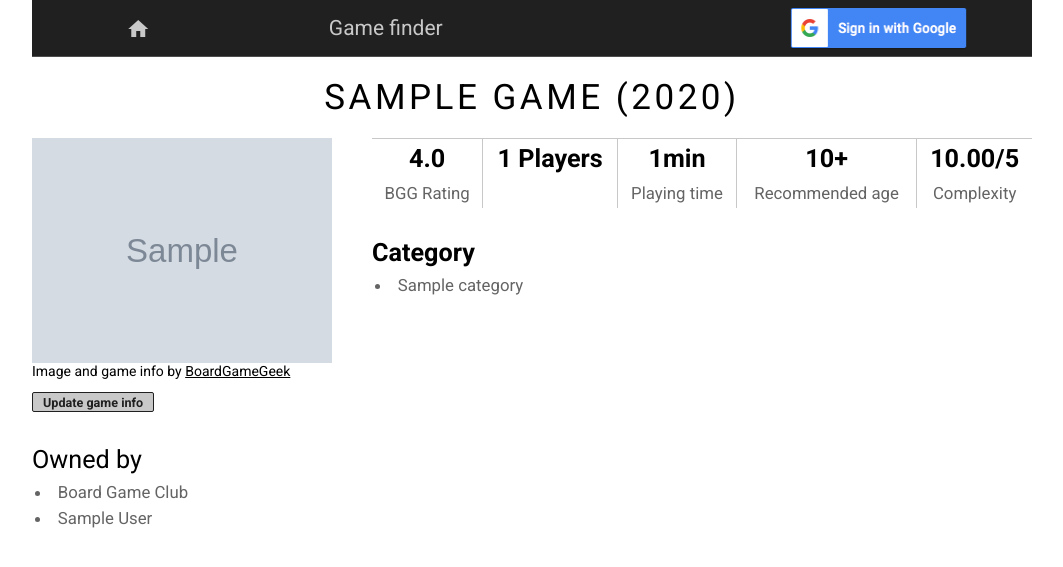
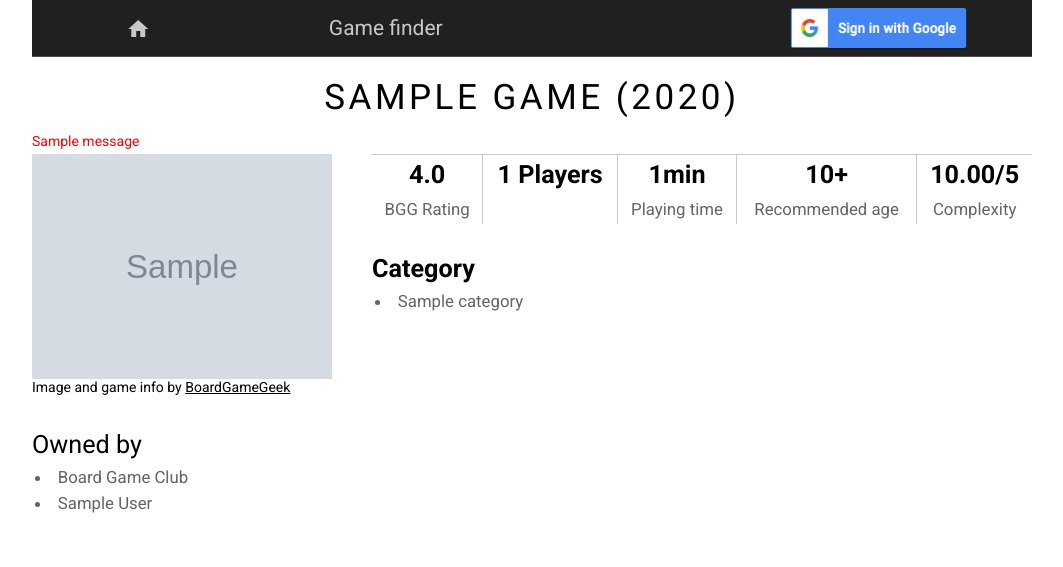
Before and after one commit to michalpytlos/FSND_p4, a Flask app: page /games/1 in a window 1280 px wide. Shown: the top 567 px of the page, without its empty margins (108-1171 px from the left). Run offline with Flask 2, Linux system fonts and the light colour scheme; tables that the repository leaves empty hold one stand-in row (values such as "Sample post"); grey boxes marked "Sample" are stand-in pictures; one stand-in notice (Sample message) is shown; parts of the project's set-up code (start-up, migrations or seed data) failed here and were passed over; some libraries are stand-ins or nearby versions.

Commit message:
Add feedback to a user after successful state-changing requests (message flashing)

```diff
--- a/vagrant/4-project/main.py
+++ b/vagrant/4-project/main.py
@@ -1,6 +1,6 @@
 #!/usr/bin/env python2.7
 from flask import (Flask, render_template, url_for, request, redirect, session,
-                   abort, make_response, jsonify)
+                   abort, make_response, jsonify, flash)
 import sqlalchemy
 import sqlalchemy.orm.exc
 import requests
@@ -518,6 +518,7 @@ def club_():
     club = Club.query.filter_by(id=1).scalar()
     attributes = request.get_json()['data']['attributes']
     patch_resource(attributes, club)
+    flash('Club info updated!')
     return '', 204
 
 
@@ -538,6 +539,7 @@ def club_game_add():
         club.games.append(game)
         db_session.add(club)
         db_session.commit()
+        flash('Game added to the collection!')
         return redirect(url_for('home'))
 
 
@@ -552,6 +554,7 @@ def club_game_(game_id):
     club.games.remove(game)
     db_session.commit()
     clear_games(game)
+    flash('Game removed from the collection!')
     return '', 204
 
 
@@ -574,6 +577,7 @@ def post_add():
         post = Post(**post_data)
         db_session.add(post)
         db_session.commit()
+        flash('Post created!')
         return redirect(url_for('home'))
 
 
@@ -589,11 +593,13 @@ def post_(post_id):
         attributes = request.get_json()['data']['attributes']
         attributes.append({'name': 'edited', 'value': int(time.time())})
         patch_resource(attributes, post)
+        flash('Post edited!')
         return '', 204
     else:
         # Delete Post
         db_session.delete(post)
         db_session.commit()
+        flash('Post deleted!')
         return '', 204
 
 
@@ -641,6 +647,7 @@ def g_connect():
 def g_disconnect():
     """Sign out user."""
     sign_out()
+    flash('Signed out!')
     return '', 204
 
 
@@ -672,6 +679,7 @@ def profile_(user_id):
         # Update Profile
         attributes = request.get_json()['data']['attributes']
         patch_resource(attributes, user)
+        flash('Profile updated!')
         return '', 204
     else:
         # Delete Profile
@@ -679,7 +687,8 @@ def profile_(user_id):
         db_session.delete(user)
         db_session.commit()
         clear_games(*games)
-        sign_out()  # remove the user from session
+        sign_out()
+        flash('Profile deleted!')
         return '', 204
 
 
@@ -700,6 +709,7 @@ def profile_game_add(user_id):
         user.games.append(game)
         db_session.add(user)
         db_session.commit()
+        flash('Game added to the collection!')
         return redirect(url_for('profile_', user_id=user_id))
 
 
@@ -714,6 +724,7 @@ def profile_game_(user_id, game_id):
     user.games.remove(game)
     db_session.commit()
     clear_games(game)
+    flash('Game removed from the collection!')
     return '', 204
 
 
@@ -737,6 +748,7 @@ def game_(game_id):
             setattr(bgame, key, value)
         bgame.categories = bgg_categories
         db_session.commit()
+        flash('Game info updated!')
         return redirect(url_for('game_', game_id=game_id))
 
 
--- a/vagrant/4-project/static/signIn.js
+++ b/vagrant/4-project/static/signIn.js
@@ -24,7 +24,7 @@ function signInCallback(authResult) {
 	  url: 'http://localhost:5000/gconnect',
 	  contentType: 'application/json',
 	  success: function(info) {
-		$('#login-msg').html('Login successful! <br> Hello ' + info.username + '<br> Redirecting...');
+		$('#flash-msg').html('Login successful! <br> Hello ' + info.username + '<br> Redirecting...');
 		if (info.new_user) {
 		  setTimeout(function(){window.location.href='/users/{}/new'.replace('{}', info.user_id);}, 2000);
 		} else {
--- a/vagrant/4-project/static/style.css
+++ b/vagrant/4-project/static/style.css
@@ -19,7 +19,7 @@ img {
 }
 
 section {
-  margin-bottom: 30px;
+  margin: 5px 0 25px 0;
 }
 
 label {
@@ -50,7 +50,7 @@ td.no-border, th.no-border {
 
 /* Sections */
 h2.section-header {
-  margin:0 0 5px 0;
+  margin: 0 0 5px 0;
   font: 400 1.8em  "Roboto", sans-serif;
 }
 
@@ -153,13 +153,24 @@ a.nav-active {
 }
 
 
+/* Flashes */
+.flash-msg {
+  color: red;
+}
+
+.flash-msg h4 {
+  margin: 0;
+  font-weight: normal;
+}
+
+
 /* Header */
 .header {
   width: 100%;
   display: flex;
   justify-content: center;
   margin-top: 57px;
-  padding: 10px 0;
+  padding: 10px 0 5px 0;
 }
 
 .header h1 {
--- a/vagrant/4-project/templates/base.html
+++ b/vagrant/4-project/templates/base.html
@@ -30,7 +30,15 @@
     </ul>
   </nav>
   <header class="header">{% block header %}{% endblock %}</header>
-  <div id="login-msg"></div>
+  <div id="flash-msg" class="flash-msg">
+    {% with messages = get_flashed_messages() %}
+      {% if messages %}
+        {% for message in messages %}
+          <h4>{{ message }}</h4>
+        {% endfor %}
+      {% endif %}
+    {% endwith %}
+  </div>
   {% block content %}
   {% endblock %}
 <script src="{{ url_for('static', filename='ajaxForm.js') }}"></script>
--- a/vagrant/4-project/templates/game.html
+++ b/vagrant/4-project/templates/game.html
@@ -50,10 +50,12 @@
         </div>
       </div>
     </div>
-    <form method="post">
-      <input type="hidden" name="_csrf_token" value="{{ csrf_token() }}">
-      <input type="submit" value="Update game info" class="small-button">
-    </form>
+    {% if session.user_id %}
+      <form method="post">
+        <input type="hidden" name="_csrf_token" value="{{ csrf_token() }}">
+        <input type="submit" value="Update game info" class="small-button">
+      </form>
+    {% endif %}
   </section>
   <section>
     <h2 class="section-header">Owned by</h2>
```
